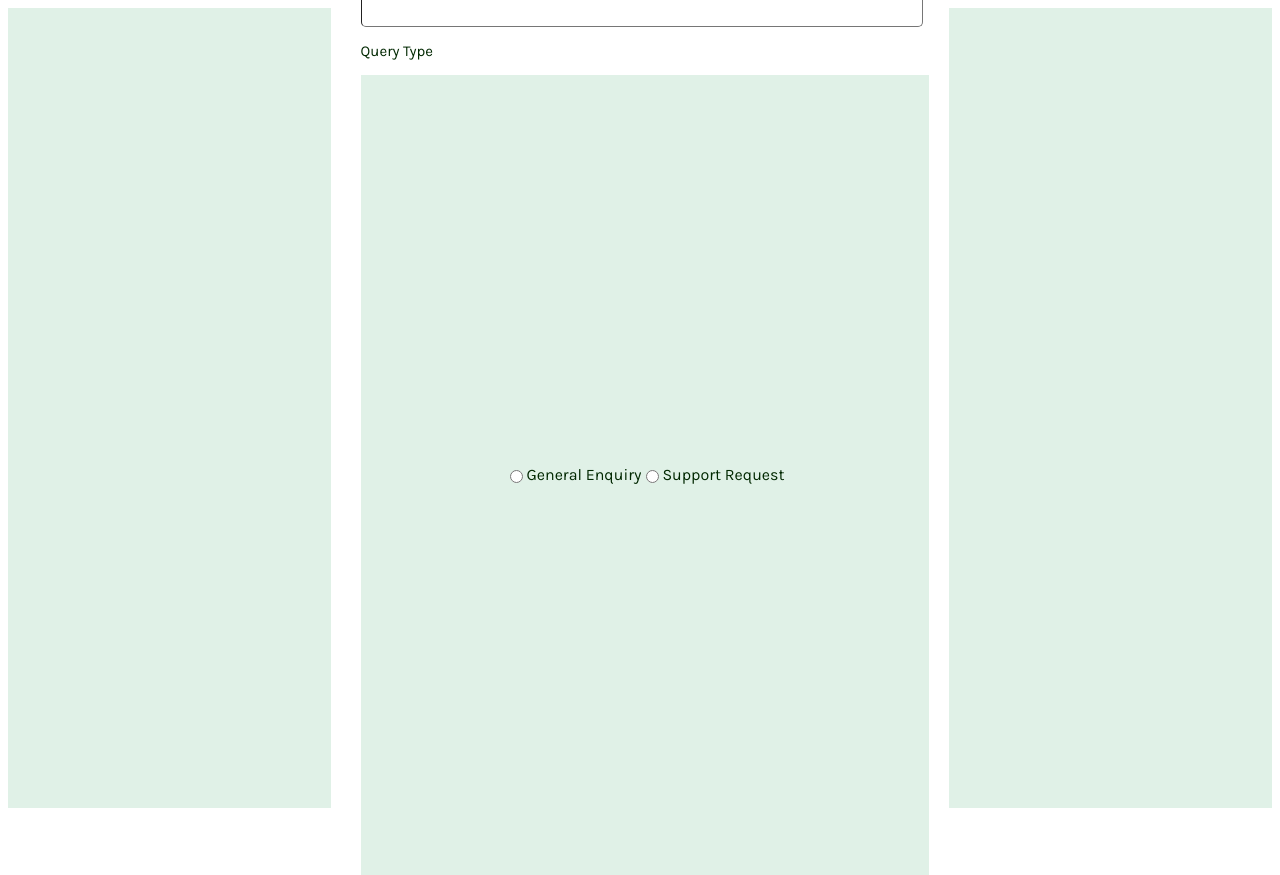
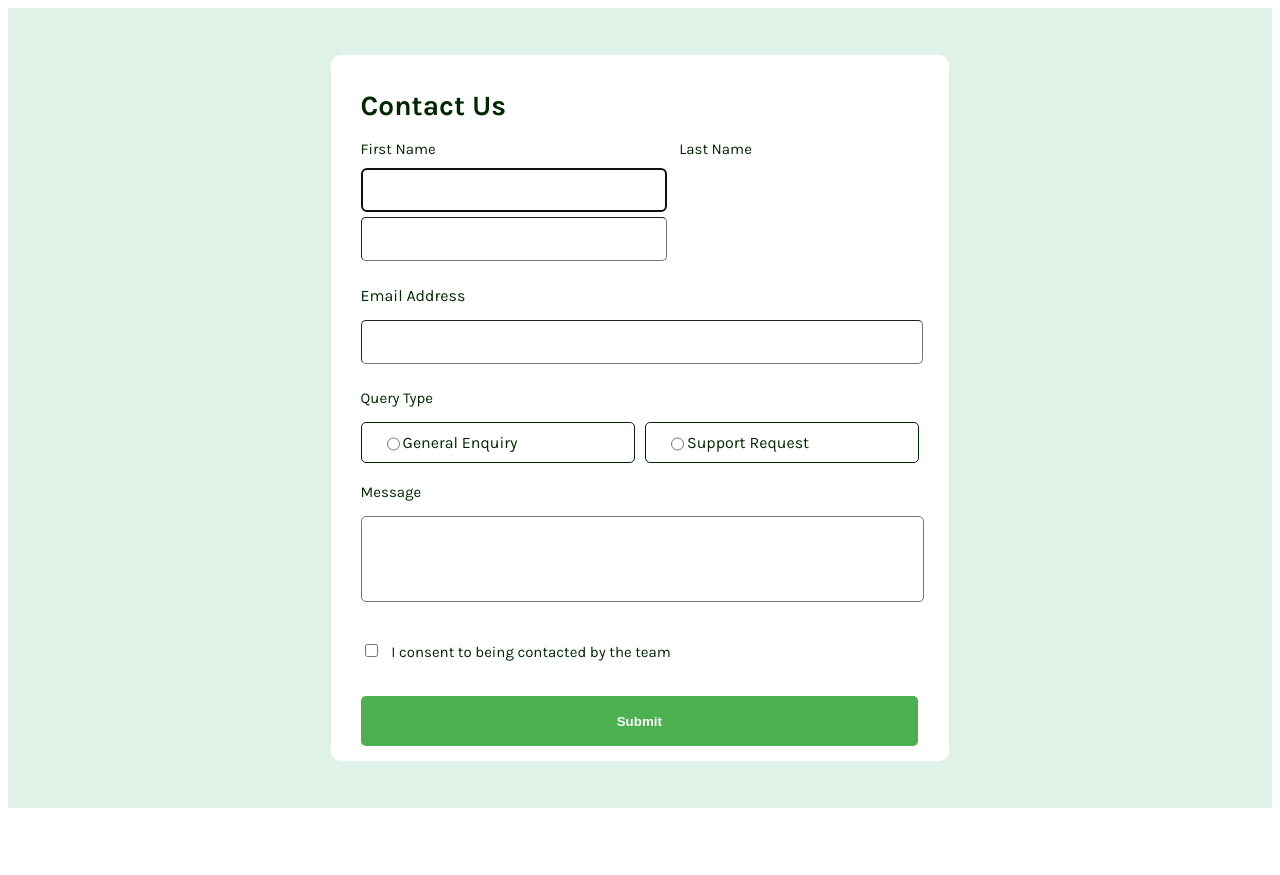
Before and after one commit to AidenCosta08/ContactForm, a plain HTML site: page index.html in a window 1280 px wide. Shown: the top 875 px of the page. After the commit the page ends 816 px from the top, so only its background shows below. Drawn offline with Linux system fonts and the light colour scheme.

Commit message:
Final Contact Form CSS

```diff
--- a/main.css
+++ b/main.css
@@ -1,6 +1,6 @@
 @import url('https://fonts.googleapis.com/css2?family=Karla:ital,wght@0,200..800;1,200..800&display=swap');
 
-body div{
+body .container{
     box-sizing: border-box;
     font-family: "Karla";
     color:rgb(0, 40, 0);
@@ -35,7 +35,8 @@ form p{
     height: 40px;
     border-radius: 5px;
     border-width: 1px;
-    font-size: 20px;
+
+    font-size: 15px;
 }
 
 .container label[for="firstName"]{
@@ -47,21 +48,56 @@ form p{
     height: 40px;
     border-radius: 5px;
     border-width: 1px;
+    margin-bottom: 10px;
 }
 
 .container textarea[type="text"]{
     resize: none;
-    width: 94%;
+    width: 98%;
     height: 80px;
     border-radius: 5px;
+    margin-bottom: 20px;
 }
 
 .container input[name="firstName"] {
     margin-right: 10px;
 }
 
-.container [id="query"] {
-    background-color: greenyellow;
+.query-box {
+    display: flex;
+    padding: 10px;
+    border: 1px solid;
     border-radius: 5px;
-    border-width: 1px;
+    background-color: #fff;
+    cursor: pointer;
+    flex: 1;
+    margin-right: 10px;
+    padding-left: 20px;
 }
+
+.query-box:hover {
+    background-color: #f1f1f1;
+
+}
+
+.query-container {
+    display: flex;
+    justify-content: space-between;
+    margin-bottom: 20px;
+}
+
+.container input[type="submit"]{
+    width: 98%;
+    height: 50px;
+    border-radius: 5px;
+    border-width: 0px;
+    background-color: #4CAF50;
+    color: white;
+    font-weight: bold;
+    margin-top: 20px;
+}
+
+.container input[type="submit"]:hover{
+    background-color: #347437;
+    cursor: pointer;
+}
```
